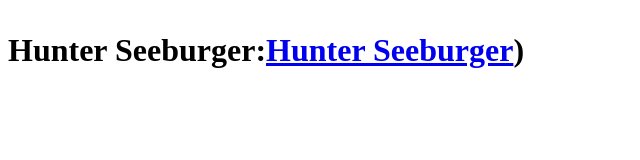
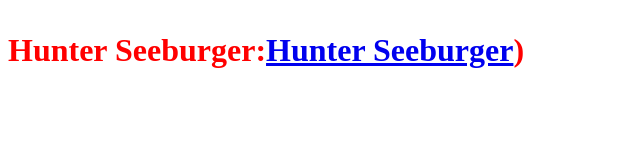
Before and after one commit to skiburger/skiburger.github.io, a plain HTML site: page index.html in a window 1280 px wide. Shown: the whole page, without its empty margins (0-640 px from the left). Drawn offline with Linux system fonts and the light colour scheme.

Commit message:
color rd

```diff
--- a/index.html
+++ b/index.html
@@ -4,7 +4,7 @@
         <title>My home page</title>
     </head>
     <body>
-	<h1 style=colr:red;font-family:shift>
+	<h1 style=color:red;font-family:shift>
         <p>Hunter Seeburger:<a href="HunterProfile" >Hunter Seeburger</a>)</p>
 
 	</body>
```
